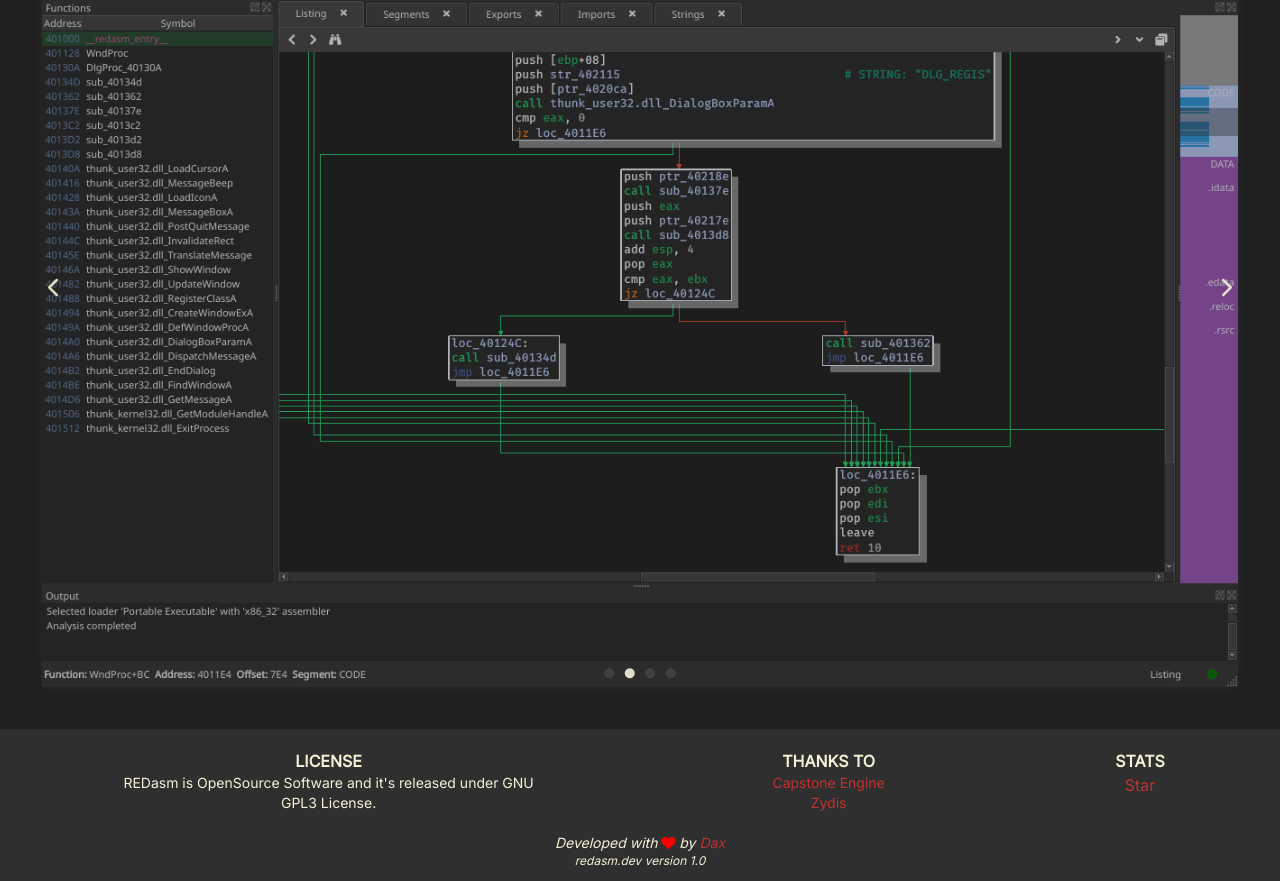
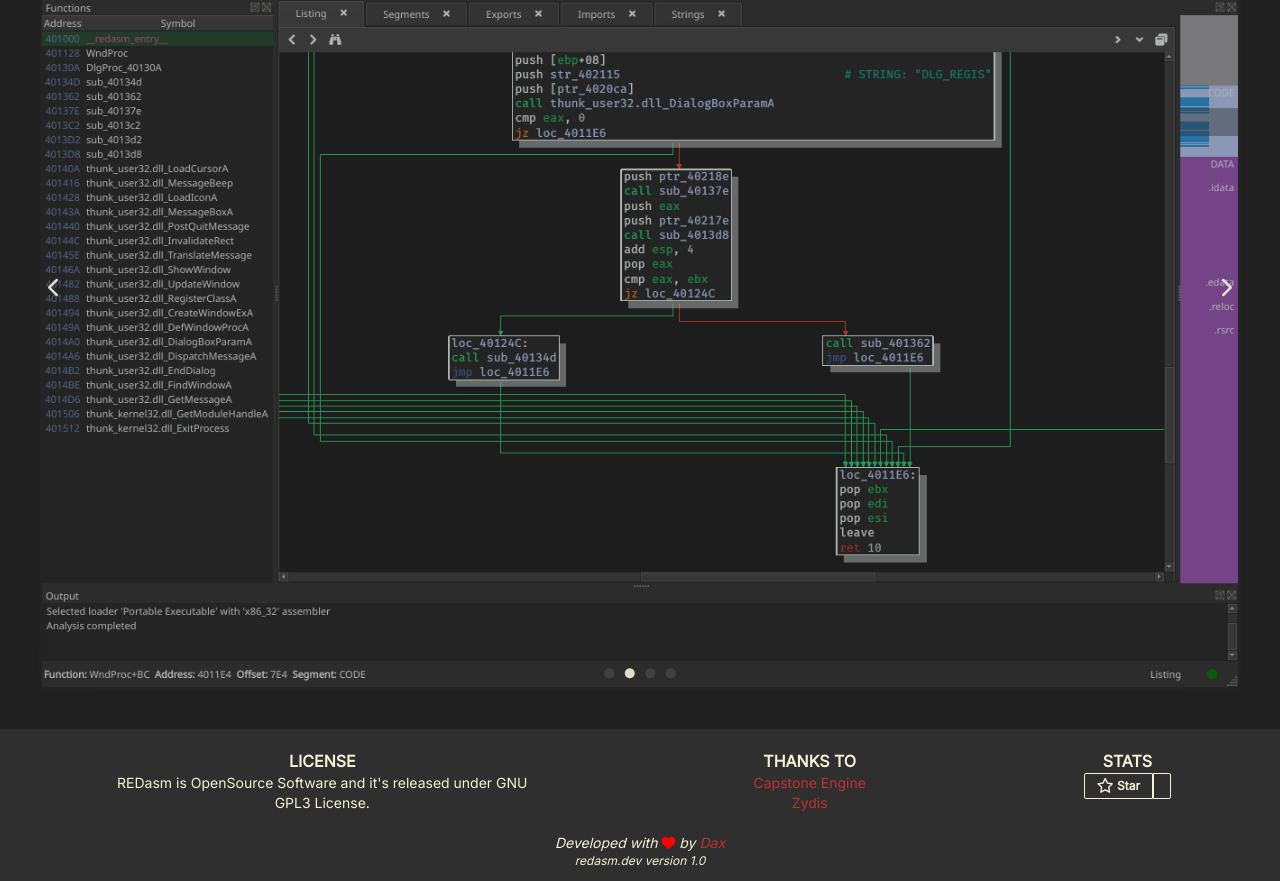
Before and after one commit to REDasmOrg/redasm.dev, a website built with Vite: page index.html in a window 1280 px wide. Shown: the part 391-1272 px from the top of the page. Built offline with nearby package versions, Linux system fonts and the light colour scheme; no server answers.

Commit message:
feat: implemented gh-stats component

```diff
--- a/app.css
+++ b/app.css
@@ -9,6 +9,6 @@ body {
     font-family: "Inter", sans-serif;
 }
 
-a:not([data-default]), a:visited:not([data-default]), a[data-default]:hover  {
+a:not([data-default]), a:visited:not([data-default]), a[data-default]:hover {
     @apply text-primary
 }
--- /dev/null
+++ b/components/ghstats.js
@@ -0,0 +1,35 @@
+class GitHubStats extends HTMLElement {
+    REPO = "https://github.com/REDasmOrg/REDasm"
+    URL = "https://raw.githubusercontent.com/REDasmOrg/redasm.github.io/refs/heads/data/repository.json";
+    BORDER_COLOR = "#3d444d";
+    COLOR_L = "#1f262e";
+    COLOR_R = "#0d1117";
+
+    connectedCallback() {
+        this.innerHTML = /*html*/`
+            <ul class="flex text-xs font-bold">
+                <li class="border border-[${this.BORDER_COLOR}] py-1 px-3 rounded-l-sm bg-[${this.COLOR_L}]">
+                    <a href="${this.REPO}" target="_blank" data-default>
+                        <i class="far fa-star fa-lg"></i>
+                        Star
+                    </a>
+                </li>
+                <li id="ghstats__count" class="border border-[${this.BORDER_COLOR}] py-1 px-2 rounded-r-sm bg-[${this.COLOR_R}]"></li>
+            </ul>
+        `;
+
+        window.requestAnimationFrame(async () => {
+            const count = this.querySelector("#ghstats__count");
+            const response = await fetch(this.URL);
+
+            if (response.ok) {
+                const repository = await response.json();
+                count.textContent = repository.stargazers_count.toString().replace(/\B(?=(\d{3})+(?!\d))/g, ",");
+            }
+            else
+                count.textContent = "N/A";
+        });
+    }
+}
+
+window.customElements.define("gh-stats", GitHubStats);
--- a/index.html
+++ b/index.html
@@ -100,14 +100,7 @@
             </section>
             <section>
                 <h2 class="font-bold">STATS</h2>
-                <ul>
-                    <li>
-                        <a class="github-button" href="https://github.com/REDasmOrg/REDasm"
-                            data-color-scheme="no-preference: dark; light: dark; dark: dark;" data-icon="octicon-star"
-                            data-size="large" data-show-count="true"
-                            aria-label="Star REDasmOrg/REDasm on GitHub">Star</a>
-                    </li>
-                </ul>
+                <gh-stats />
             </section>
         </div>
         <p class="text-sm italic">
@@ -118,10 +111,10 @@
             redasm.dev version 1.0
         </p>
     </footer>
-    <script async defer src="https://buttons.github.io/buttons.js"></script>
     <script type="module">
         import "./components/tabcontainer.js";
         import "./components/imgcarousel.js";
+        import "./components/ghstats.js";
         import App from "./app.js";
         import HomePage from "./pages/home.js";
         import FeaturesPage from "./pages/features.js";
```
